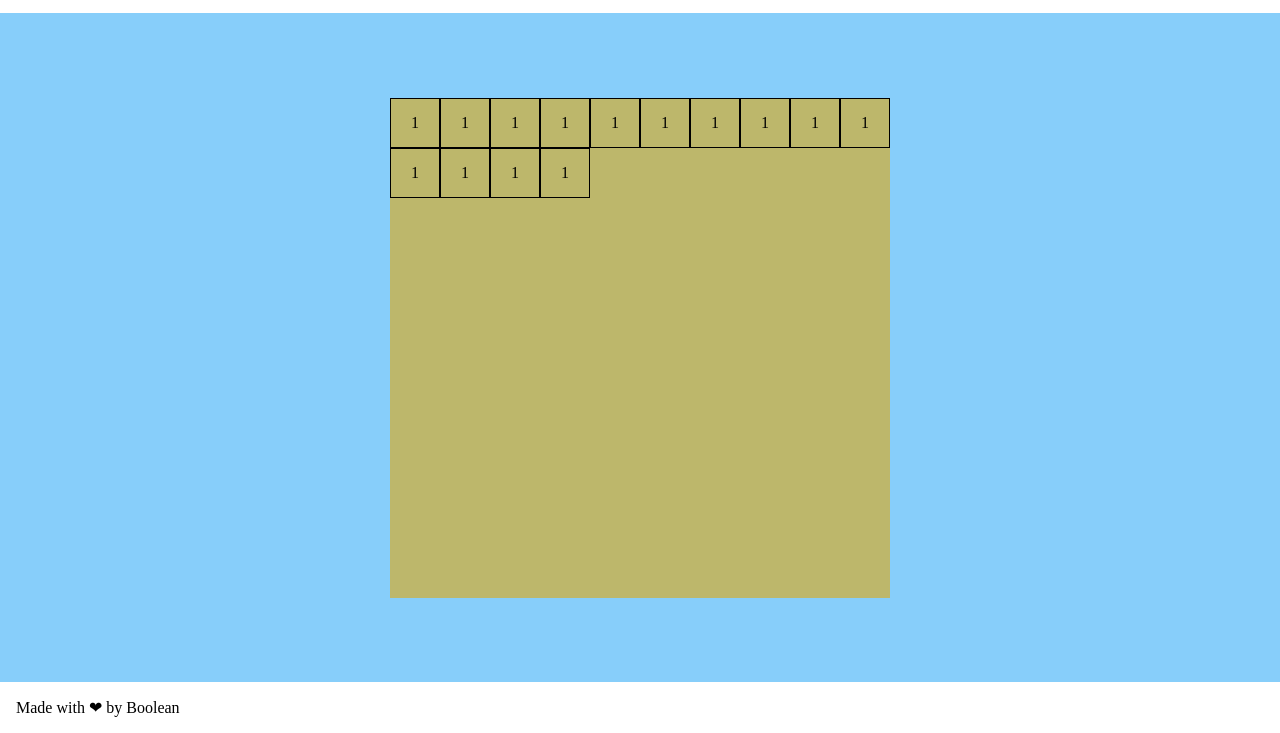
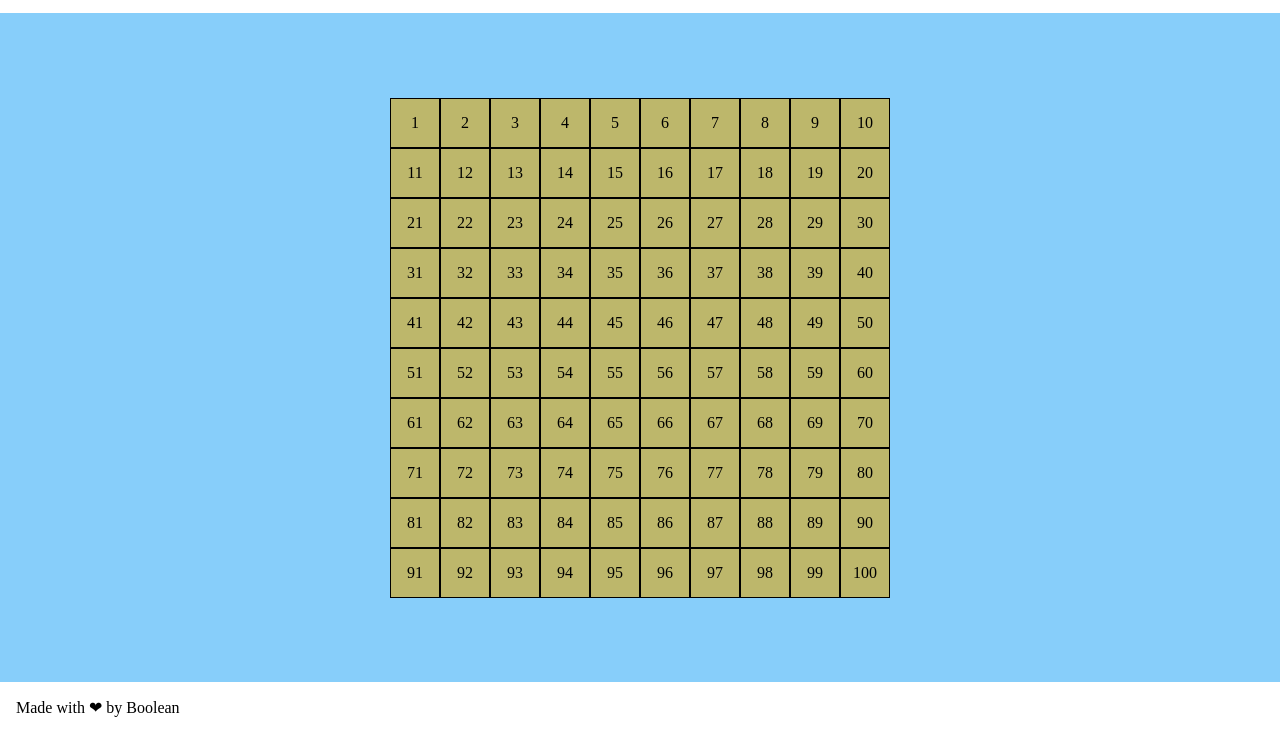
Before and after one commit to 32Fire32/js-campominato-grid, a plain HTML site: page index.html in a window 1280 px wide. Both pictures are taken after a click on the button "Play". Shown: the part 67-800 px from the top of the page. Drawn offline with Linux system fonts and the light colour scheme.

Commit message:
fine esercizio base

```diff
--- a/css/style.css
+++ b/css/style.css
@@ -53,6 +53,10 @@ main {
     justify-content: center;
 }
 
+.active {
+    background-color: blue;
+}
+
 footer {
     padding: 1rem;
     display: flex;
--- a/index.html
+++ b/index.html
@@ -19,20 +19,7 @@
     </header>
     <main>
         <div class="board">
-            <div class="cellboard">1</div>
-            <div class="cellboard">1</div>
-            <div class="cellboard">1</div>
-            <div class="cellboard">1</div>
-            <div class="cellboard">1</div>
-            <div class="cellboard">1</div>
-            <div class="cellboard">1</div>
-            <div class="cellboard">1</div>
-            <div class="cellboard">1</div>
-            <div class="cellboard">1</div>
-            <div class="cellboard">1</div>
-            <div class="cellboard">1</div>
-            <div class="cellboard">1</div>
-            <div class="cellboard">1</div>
+            <!-- <div class="cellboard">1</div> -->
         </div>
     </main>
     <footer>
--- a/js/main.js
+++ b/js/main.js
@@ -1 +1,26 @@
 'strict mode'
+
+// FUNZIONI
+
+function startGame(board){
+    playButton.addEventListener('click', function(){
+        for ( let i = 1; i <=100; i++){
+            const cellNumber = document.createElement("div");
+            cellNumber.innerHTML = i;
+            cellNumber.classList.add("cellboard");
+            cellNumber.addEventListener('click', function(){
+                cellNumber.classList.add("active");
+                console.log(i);
+            })
+            board.append(cellNumber);
+        }
+    })
+}
+
+//mi prendo il tasto play
+const playButton = document.querySelector(".play");
+
+// mi prendo la board
+const cellContainer = document.querySelector(".board");
+
+startGame(cellContainer);
```
